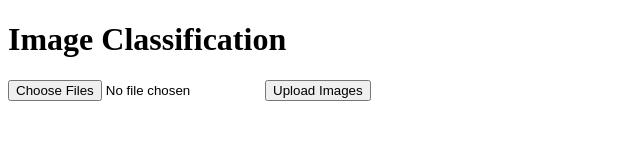
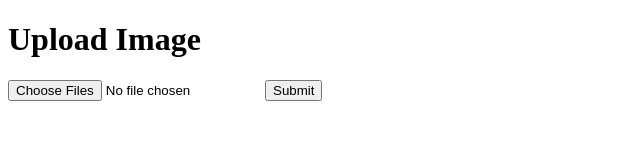
Before and after one commit to 239ch1hu912hc891iuj34ivj9/read1, a plain HTML site: page index.html in a window 1280 px wide. Shown: the whole page, without its empty margins (0-640 px from the left). Drawn offline with Linux system fonts and the light colour scheme.

Commit message:
Update index.html

```diff
--- a/index.html
+++ b/index.html
@@ -2,16 +2,13 @@
 <html lang="en">
 <head>
     <meta charset="UTF-8">
-    <meta http-equiv="X-UA-Compatible" content="IE=edge">
-    <meta name="viewport" content="width=device-width, initial-scale=1.0">
-    <title>Image Classification</title>
+    <title>Upload Image</title>
 </head>
 <body>
-    <h1>Image Classification</h1>
+    <h1>Upload Image</h1>
     <form action="/upload" method="post" enctype="multipart/form-data">
-        <input type="file" name="file" multiple accept="image/*">
-
-        <button type="submit">Upload Images</button>
+        <input type="file" name="file[]" multiple>
+        <input type="submit" value="Submit">
     </form>
 </body>
 </html>
```
